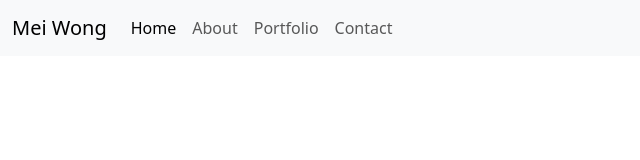
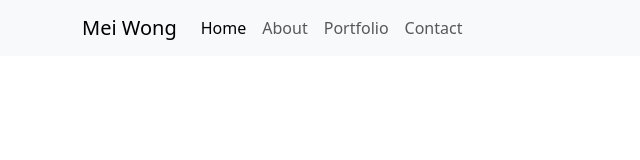
Before and after one commit to moranjohn-95/putting-it-together, a plain HTML site: page index.html in a window 1280 px wide. Shown: the whole page, without its empty margins (0-640 px from the left). Drawn offline with nearby package versions, Linux system fonts and the light colour scheme.

Commit message:
updating nav bar layout

```diff
--- a/index.html
+++ b/index.html
@@ -9,14 +9,14 @@
         integrity="sha384-QWTKZyjpPEjISv5WaRU9OFeRpok6YctnYmDr5pNlyT2bRjXh0JMhjY6hW+ALEwIH" crossorigin="anonymous">
 </head>
 <body>
- <nav class="navbar navbar-expand-lg bg-body-tertiary">
-  <div class="container-fluid">
+ <nav class="navbar navbar-expand-sm bg-body-tertiary">
+  <div class="container">
     <a class="navbar-brand" href="index.html">Mei Wong</a>
     <button class="navbar-toggler" type="button" data-bs-toggle="collapse" data-bs-target="#navbarSupportedContent" aria-controls="navbarSupportedContent" aria-expanded="false" aria-label="Toggle navigation">
       <span class="navbar-toggler-icon"></span>
     </button>
     <div class="collapse navbar-collapse" id="navbarSupportedContent">
-      <ul class="navbar-nav me-auto mb-2 mb-lg-0">
+      <ul class="navbar-nav ms-autogit">
         <li class="nav-item">
           <a class="nav-link active" aria-current="page" href="index.html">Home</a>
         </li>
```
